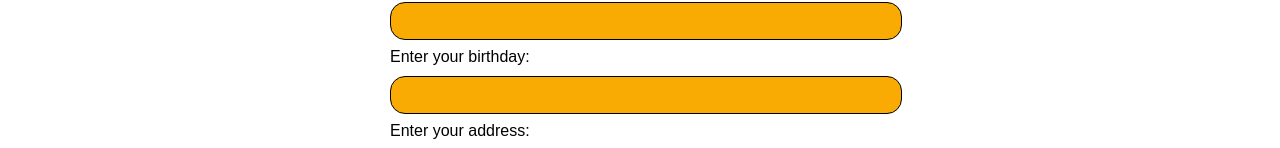
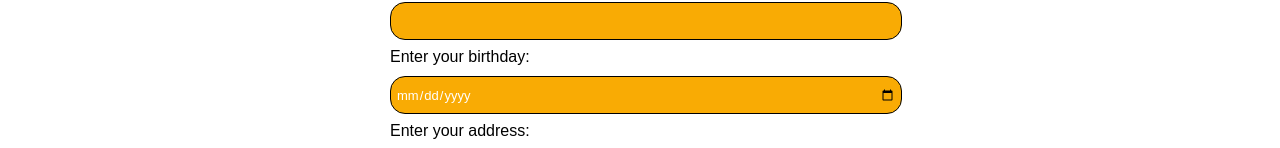
Before and after one commit to lmash12/HM, a plain HTML site: page 01/semantic/Sform.html in a window 1280 px wide. Shown: the part 326-474 px from the top of the page. Drawn offline with Linux system fonts and the light colour scheme.

Commit message:
form done

```diff
--- a/01/semantic/Sform.html
+++ b/01/semantic/Sform.html
@@ -47,7 +47,7 @@
 					</label>
 					<label
 						>Enter your birthday:
-						<input type="data" name="b-day" required />
+						<input type="date" name="b-day" required />
 					</label>
 					<label>
 						Enter your address:
```
